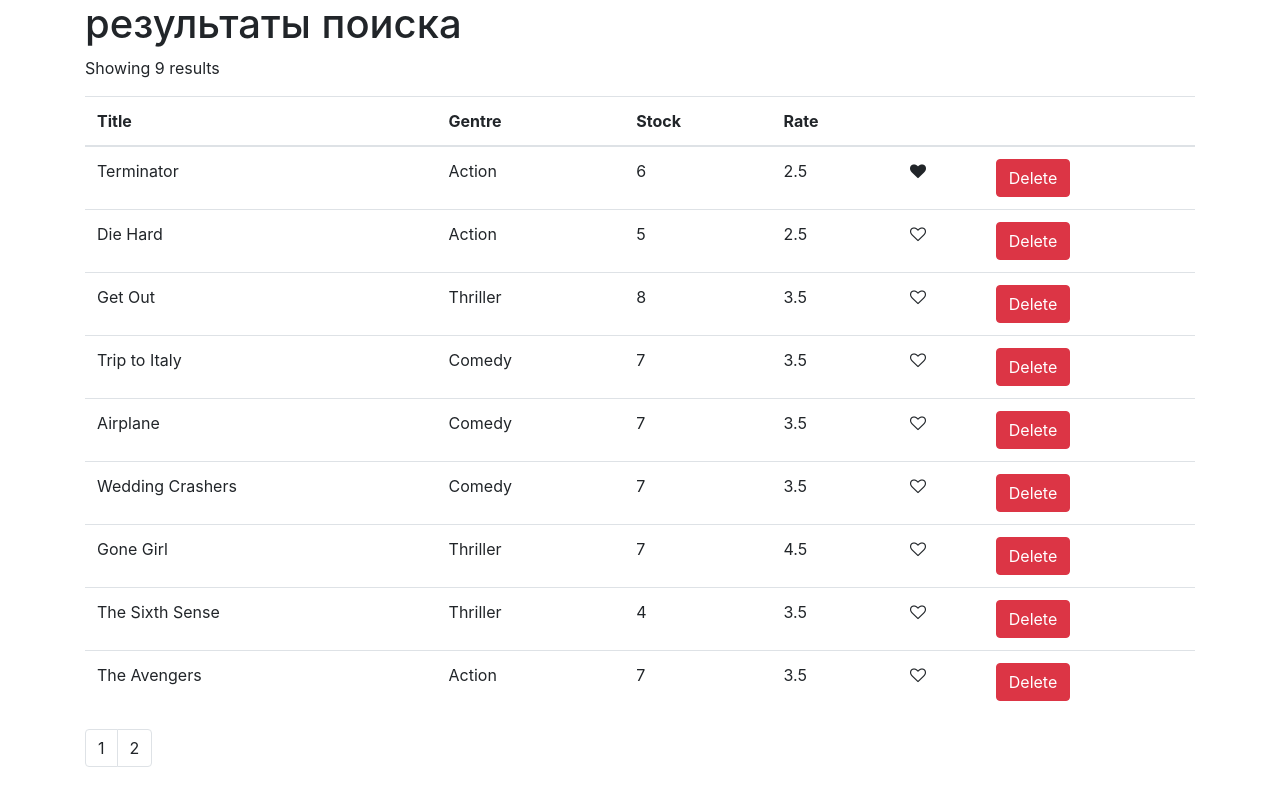
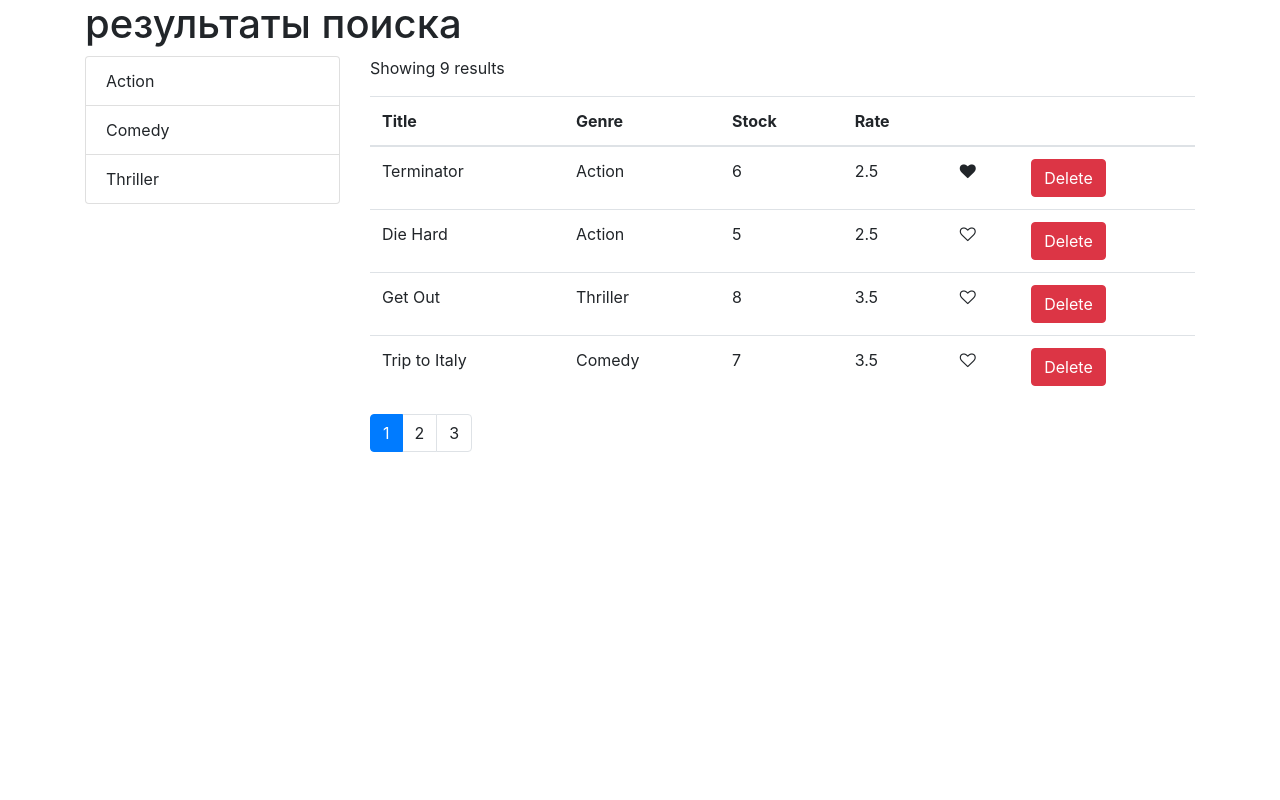
Before and after one commit to doraby/vidly, a React (Create React App) app: page / in a window 1280 px wide. Built offline with nearby package versions, Linux system fonts and the light colour scheme.

Commit message:
Pagination finish

```diff
--- a/package.json
+++ b/package.json
@@ -5,6 +5,7 @@
   "dependencies": {
     "bootstrap": "^4.1.1",
     "lodash": "^4.17.10",
+    "prop-types": "^15.6.2",
     "react": "^16.7.0",
     "react-dom": "^16.7.0",
     "react-scripts": "2.1.3"
--- a/src/components/common/like.jsx
+++ b/src/components/common/like.jsx
@@ -1,9 +1,8 @@
 import React from 'react';
 
-const Like =(props) => {
+const Like = (props) => {
     let classes = "fa fa-heart";
     if (!props.liked) classes += "-o";
-// fff
     return (
         <i className={classes}
            onClick={props.onLike}
@@ -11,6 +10,6 @@ const Like =(props) => {
            aria-hidden="true">
         </i>
     );
-}
+};
 
 export default Like;
--- /dev/null
+++ b/src/components/common/listGroup.jsx
@@ -0,0 +1,19 @@
+import React from 'react';
+
+const ListGroup = (props) => {
+    const { items, textProperty, valueProperty, onItemSelect, selectedItem } = props;
+
+    return <ul className="list-group">
+        {items.map(item => <li
+            key={item[valueProperty]}
+            onClick={() => onItemSelect(item)}
+            className={item === selectedItem ? "list-group-item active" : "list-group-item"}
+        >{item[textProperty]}</li>)}
+    </ul>;
+};
+
+ListGroup.defaultProps = {
+    textProperty: 'name',
+    valueProperty: '_id'
+};
+export default ListGroup;
--- a/src/components/common/pagination.jsx
+++ b/src/components/common/pagination.jsx
@@ -1,10 +1,11 @@
 import React from 'react';
-import _ from 'lodash'
+import _ from 'lodash';
+import PropTypes from 'prop-types';
 
 const Pagination = props => {
-    const {countItems, pageSize} = props;
+    const { countItems, pageSize, onPage, currentPage } = props;
 
-    const pageCount = Math.floor(countItems / pageSize);
+    const pageCount = Math.ceil(countItems / pageSize);
     if (pageCount === 1) return null;
     const pages = _.range(1, pageCount + 1);
 
@@ -12,8 +13,8 @@ const Pagination = props => {
         <nav className="">
             <ul className="pagination">
                 {pages.map(page =>
-                    <li key={page} className="page-item">
-                        <a className="page-link">{page}</a>
+                    <li key={page} className={ page === currentPage ? "page-item active" : "page-item" }>
+                        <a onClick={() => onPage(page)} className="page-link">{page}</a>
                     </li>
                 )}
             </ul>
@@ -21,4 +22,11 @@ const Pagination = props => {
     );
 };
 
+Pagination.propTypes = {
+    countItems: PropTypes.number.isRequired,
+    pageSize:PropTypes.number.isRequired,
+    onPage:PropTypes.number.isRequired,
+    currentPage:PropTypes.func.isRequired
+};
+
 export default Pagination;
--- a/src/components/movies.jsx
+++ b/src/components/movies.jsx
@@ -1,47 +1,73 @@
 import React, {Component } from "react";
 import {getMovies} from "../services/fakeMovieService";
+import {getGenres} from "../services/fakeGenreService";
 import Like from "./common/like";
 import Pagination from "./common/pagination";
+import ListGroup from "./common/listGroup";
+import {paginate} from "../util/paginate";
 
 export default class SearchList extends Component {
     constructor(props) {
         super(props);
 
-        let moviesArray = getMovies();
         this.state = {
-            movies: moviesArray,
-            pageSize: 4
+            allMovies: [],
+            genres:[],
+            pageSize: 4,
+            currentPage: 1,
+            selectedGenre: {},
+        };
+    }
+
+    componentDidMount() {
+        this.setState({allMovies: getMovies(), genres: getGenres()});
+    }
+
+    handleGenresSelect = (genre) => {
+        this.setState({ selectedGenre: genre })
+        console.log(genre);
     };
 
-        this.handleDelete = this.handleDelete.bind(this);
-    }
-    handlePageSize = () =>{
+    handlePageClick = (selectedPage) =>{
+        this.setState({ currentPage: selectedPage });
+    };
 
+    handleDelete = (movie) => {
+        const movies = this.state.allMovies.filter(m => m._id !== movie._id);
+        this.setState ({allMovies: movies, n : this.state.n - 1});
     };
-    handleDelete = (movie) => {
-        const movies = this.state.movies.filter(m => m._id !== movie._id);
-        this.setState ({movies: movies, n : this.state.n - 1});
-};
+
     handleLike = (movie) => {
-        const movies = [...this.state.movies];
-        const index = movies.indexOf(movie);
-        movies[index] = {...movies[index]};
-        movies[index].liked = !movies[index].liked;
-        this.setState({movies});
+        const allMovies = [...this.state.allMovies];
+        const index = allMovies.indexOf(movie);
+        allMovies[index] = {...allMovies[index]};
+        allMovies[index].liked = !allMovies[index].liked;
+        this.setState({allMovies});
     };
 
     render() {
-        if (this.state.n === 0) {return <p>There is no results </p>};
-        const { length: count } = this.state.movies;
+        if (this.state.n === 0) {return <p>There is no results </p>}
+        const {currentPage, pageSize, allMovies} = this.state;
+        const { length: count } = allMovies;
+
+        const movies = paginate(allMovies, currentPage, pageSize);
 
         return (
-            <div>
+            <div className="row">
+                <div className="col-3">
+                    <ListGroup
+                        items={this.state.genres}
+                        onItemSelect={this.handleGenresSelect}
+                        selectedItem={this.state.selectedGenre}
+                    />
+                </div>
+                <div className="col">
                     <p>Showing {count} results</p>
                     <table className="table">
                         <thead>
                         <tr>
                             <th scope="col">Title</th>
-                            <th scope="col">Gentre</th>
+                            <th scope="col">Genre</th>
                             <th scope="col" >Stock</th>
                             <th scope="col">Rate</th>
                             <th scope="col"></th>
@@ -49,7 +75,7 @@ export default class SearchList extends Component {
                         </tr>
                         </thead>
                         <tbody>
-                        {this.state.movies.map((movie) => (
+                        {movies.map((movie) => (
                             <tr key={movie._id}>
                                 <td >{movie.title}</td>
                                 <td >{movie.genre.name}</td>
@@ -61,7 +87,10 @@ export default class SearchList extends Component {
                                         liked={movie.liked}
                                     />
                                 </td>
-                            <td><button onClick={() => this.handleDelete(movie)} type="button" className="btn btn-danger" >Delete</button></td>
+                                <td><button
+                                    onClick={() => this.handleDelete(movie)}
+                                    type="button"
+                                    className="btn btn-danger" >Delete</button></td>
                             </tr>)
                         )}
                         </tbody>
@@ -69,12 +98,12 @@ export default class SearchList extends Component {
                     </table>
                     <Pagination
                         countItems={count}
-                    pageSize={this.state.pageSize}
-                    onPageSize={this.handlePageSize}
+                        pageSize={pageSize}
+                        currentPage={currentPage}
+                        onPage={this.handlePageClick}
                     />
+                </div>
             </div>
         );
     }
 }
-
-// SearchList.propTypes = {};
--- /dev/null
+++ b/src/util/paginate.js
@@ -0,0 +1,9 @@
+import _ from "lodash";
+
+export function paginate(items, pageNumber, pageSize) {
+    const startIndex = (pageNumber - 1) * pageSize;
+    return _(items)
+        .slice(startIndex)
+        .take(pageSize)
+        .value();
+}
```
Lines whose indentation alone changed are shown as unchanged.
